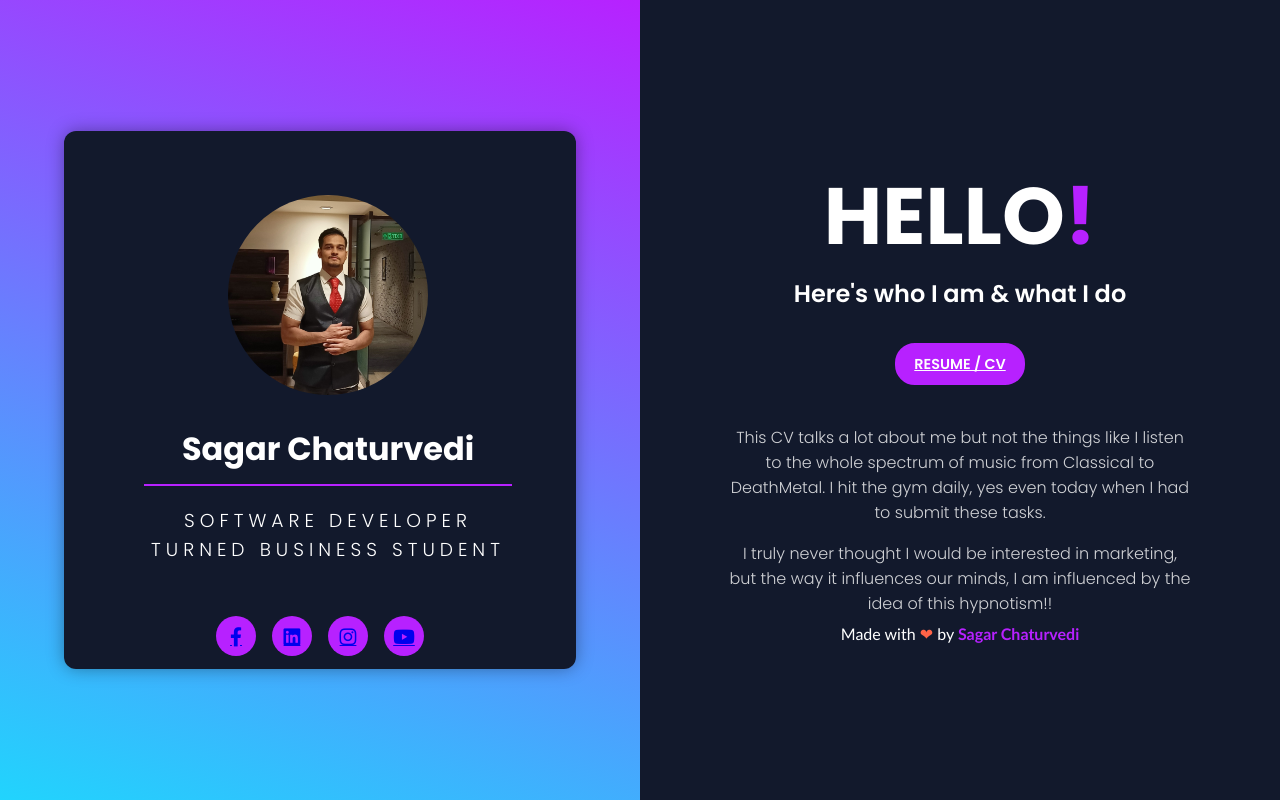
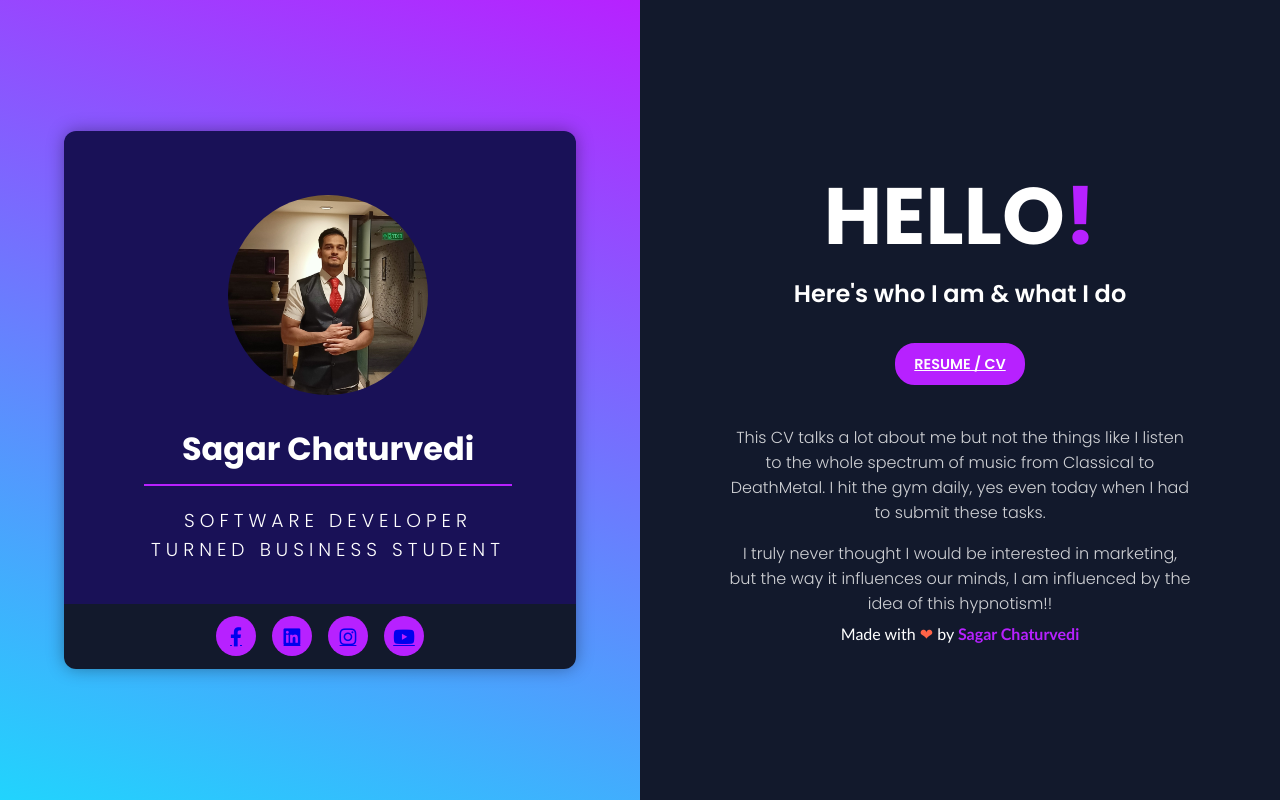
Before and after one commit to y2jsagar/bd22040maxi.github.io, a plain HTML site: page index.html in a window 1280 px wide. Drawn offline with Linux system fonts and the light colour scheme.

Commit message:
Update style.css

```diff
--- a/style.css
+++ b/style.css
@@ -13,7 +13,7 @@ body{
     height: 100vh;
 }
 .about-left{
-    background-color: #21D4FD;
+    background-color: #2167fd;
     background-image: linear-gradient(19deg, #21D4FD 0%, #B721FF 100%);
     display: flex;
     flex-direction: column;
@@ -23,7 +23,7 @@ body{
     color:#fff
 }
 .about-left-content > div{
-    background: #12192c;
+    background: #191157;
     padding: 4rem 4rem 2.5rem 5rem;
     text-align: center;
 
```
